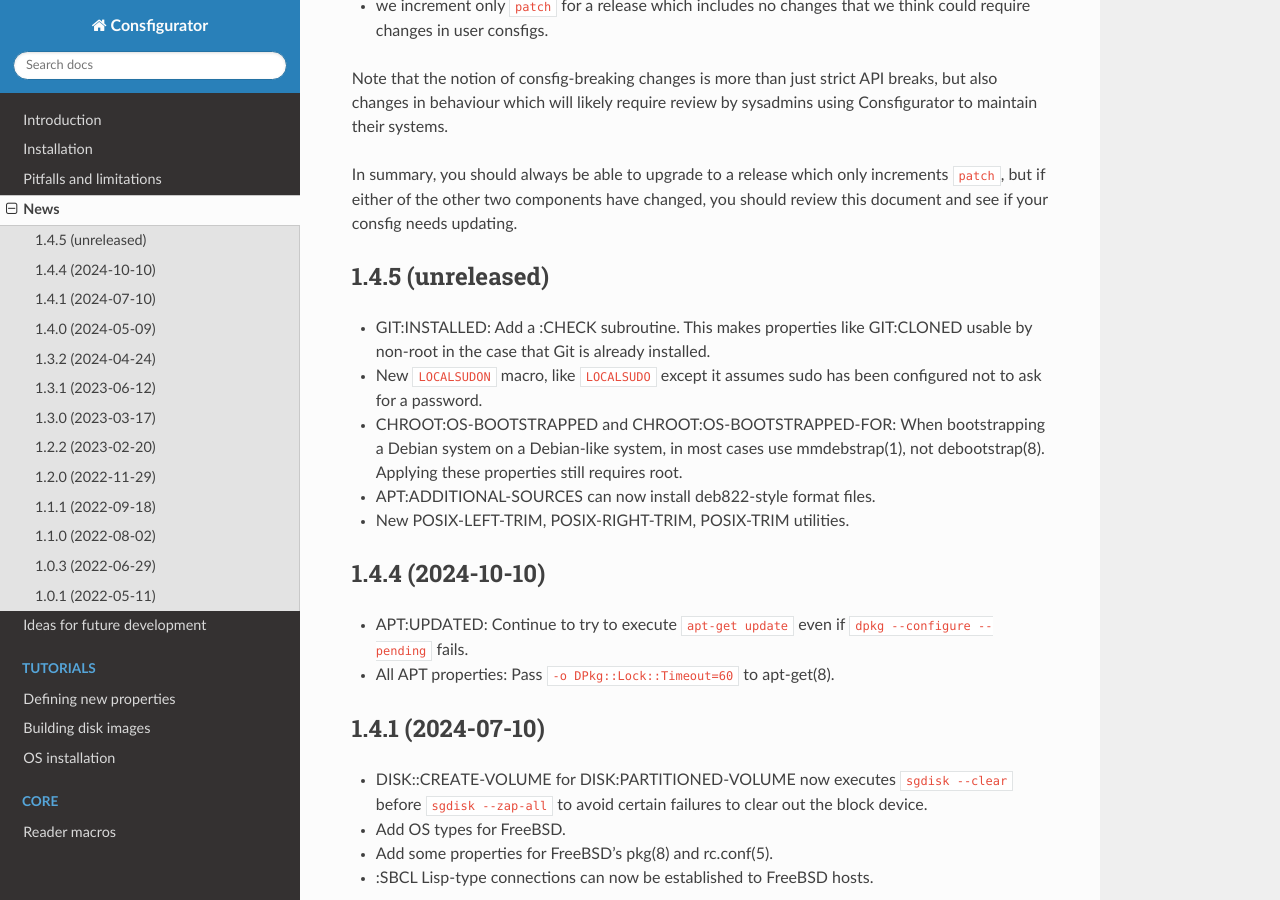
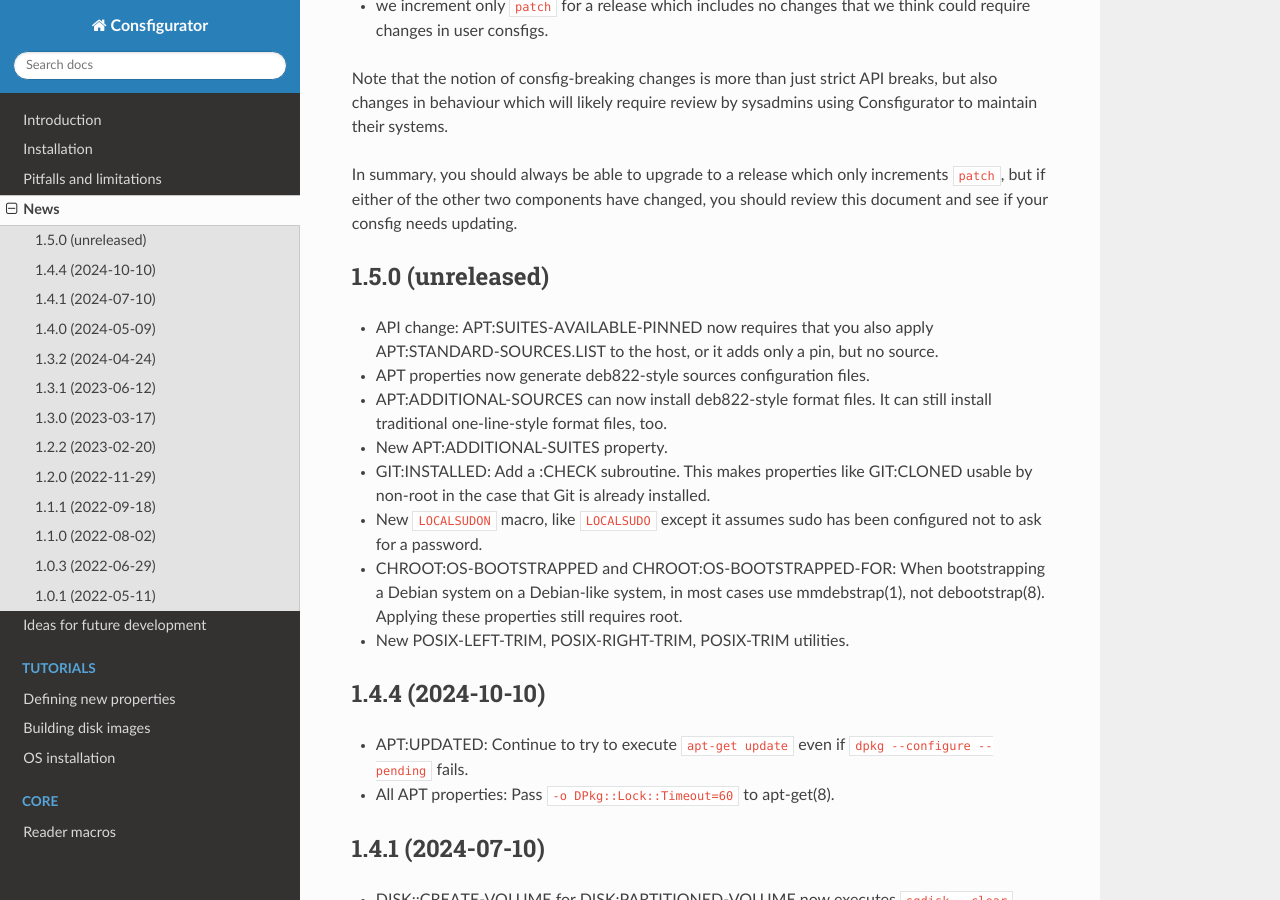
Before and after one commit to spwhitton/consfigurator, a Sphinx documentation site: the page built from doc/news.rst, in a window 1280 px wide and 900 px high, scrolled down 386 px. Built offline with Sphinx 7.4.7 and the Read the Docs theme 3.1.0, drawn with Linux system fonts in a browser that asks for light colours; pages that are not in the unit, such as notebooks, are missing from menus.

Commit message:
APT properties: Switch to deb822-style format sources files
Signed-off-by: Sean Whitton <spwhitton@spwhitton.name>

```diff
--- a/doc/news.rst
+++ b/doc/news.rst
@@ -23,8 +23,18 @@
 increments ``patch``, but if either of the other two components have changed,
 you should review this document and see if your consfig needs updating.
 
-1.4.5 (unreleased)
+1.5.0 (unreleased)
 ------------------
+
+- API change: APT:SUITES-AVAILABLE-PINNED now requires that you also apply
+  APT:STANDARD-SOURCES.LIST to the host, or it adds only a pin, but no source.
+
+- APT properties now generate deb822-style sources configuration files.
+
+- APT:ADDITIONAL-SOURCES can now install deb822-style format files.
+  It can still install traditional one-line-style format files, too.
+
+- New APT:ADDITIONAL-SUITES property.
 
 - GIT:INSTALLED: Add a :CHECK subroutine.  This makes properties like
   GIT:CLONED usable by non-root in the case that Git is already installed.
```
Also changed, not shown: other parts of doc/news.rst (+0 -2 lines), 2 other files.
